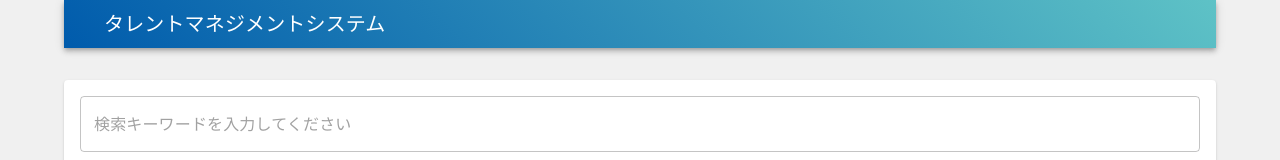
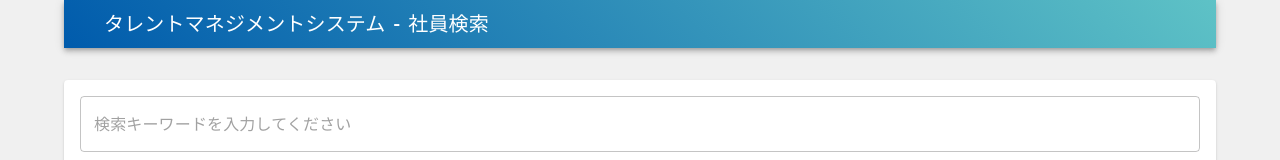
Before and after one commit to RyotaTemma/WHI_Intern, a Next.js app in the folder frontend/: page / in a window 1280 px wide. Shown: the top 160 px of the page. Built offline with nearby package versions, Linux system fonts and the light colour scheme; no server answers; some icons are missing; what @mui/material-nextjs, io-ts would draw is missing.

Commit message:
feat:グローバルヘッダに「自分が今どのページにいるのか」を表示

```diff
--- a/frontend/src/components/GlobalHeader.tsx
+++ b/frontend/src/components/GlobalHeader.tsx
@@ -1,12 +1,24 @@
+"use client";
+
 import { AppBar, Box, Toolbar, Typography } from "@mui/material";
 import PeopleIcon from "@mui/icons-material/People";
 import Link from "next/link";
+import { usePathname } from "next/navigation";
+
 
 export interface GlobalHeaderProps {
   title: string;
 }
 
+const pageTitles: Record<string, string> = {
+  "/": "社員検索",
+  "/employee": "社員詳細",
+};
+
 export function GlobalHeader({ title }: GlobalHeaderProps) {
+  const pathname = usePathname();
+  const currentPage = pageTitles[pathname] ?? pathname;
+
   return (
     <Box sx={{ flexGrow: 1 }}>
       <AppBar position="static">
@@ -21,10 +33,16 @@ export function GlobalHeader({ title }: GlobalHeaderProps) {
             <PeopleIcon fontSize={"large"} sx={{ mr: 2 }} />
           </Link>
           <Link href="/">
-            <Typography variant="h6" component="h1" sx={{ flexGrow: 1 }}>
+            <Typography variant="h6" component="h1" sx={{ flexGrow: 1, mr: 1 }}>
               {title}
             </Typography>
           </Link>
+          <Typography variant="h6" component="h1" sx={{ mr: 1 }}>
+            -
+          </Typography>
+          <Typography variant="h6" component="h1" sx={{ flexGrow: 1, mr: 1 }}>
+            {currentPage}
+          </Typography>
         </Toolbar>
       </AppBar>
     </Box>
```
